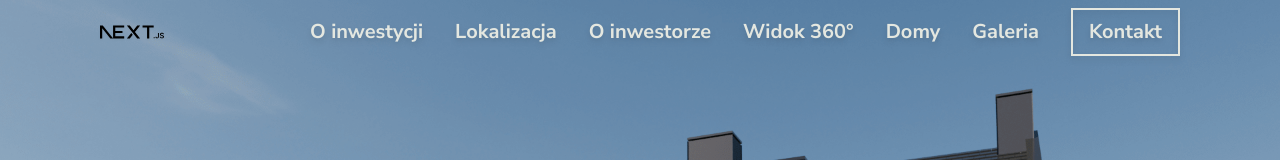
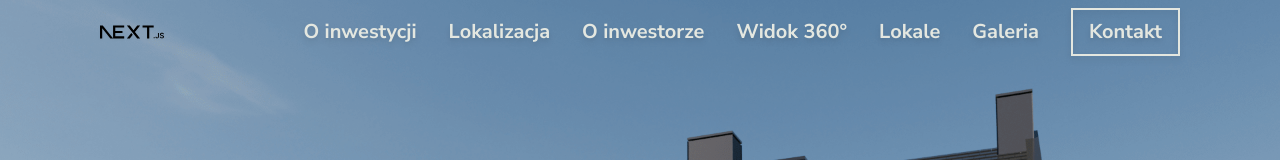
Before and after one commit to ruffaaw/pulaskiego-website, a Next.js app: page / in a window 1280 px wide. Shown: the top 160 px of the page. Built offline with nearby package versions, Linux system fonts and the light colour scheme.

Commit message:
fix: changed "domy" to "lokale"

```diff
--- a/components/Header.tsx
+++ b/components/Header.tsx
@@ -60,7 +60,7 @@ export default function Header() {
           { href: "#lokalizacja", label: "Lokalizacja" },
           { href: "#o-inwestorze", label: "O inwestorze" },
           { href: "#widok-360", label: "Widok 360°" },
-          { href: "#domy", label: "Domy" },
+          { href: "#lokale", label: "Lokale" },
           { href: "#galeria", label: "Galeria" },
         ].map((item) => (
           <Link
@@ -132,11 +132,11 @@ export default function Header() {
             <p className="break-words max-w-full">Widok 360°</p>
           </Link>
           <Link
-            href="#domy"
+            href="#lokale"
             className="text-green-spring-100 text-xl w-full py-5 flex justify-center hover:bg-green-spring-300 hover:text-green-spring-900 break-words max-w-full"
             onClick={() => setIsMenuOpen(false)}
           >
-            <p className="break-words max-w-full">Domy</p>
+            <p className="break-words max-w-full">Lokale</p>
           </Link>
           <Link
             href="#galeria"
--- a/components/HousesSection.tsx
+++ b/components/HousesSection.tsx
@@ -35,14 +35,14 @@ const HousesSection = () => {
 
   return (
     <section
-      id="domy"
+      id="lokale"
       className="w-full flex flex-col items-center justify-center bg-green-spring-200 text-white py-8 px-4 sm:px-8 md:px-12 lg:px-[100px] scroll-mt-14"
     >
       <h2
         className="text-4xl sm:text-5xl md:text-6xl lg:text-7xl font-bold uppercase tracking-wide bg-gradient-to-r from-green-spring-900 to-green-spring-400 bg-clip-text text-transparent text-center"
         data-aos="fade-down"
       >
-        Domy
+        Lokale
       </h2>
 
       <div className="w-full mt-8 relative flex flex-col lg:flex-row gap-8">
```
